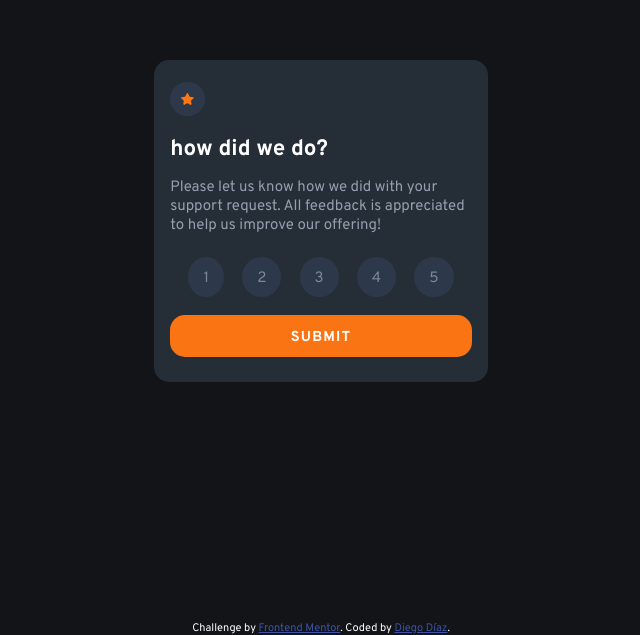
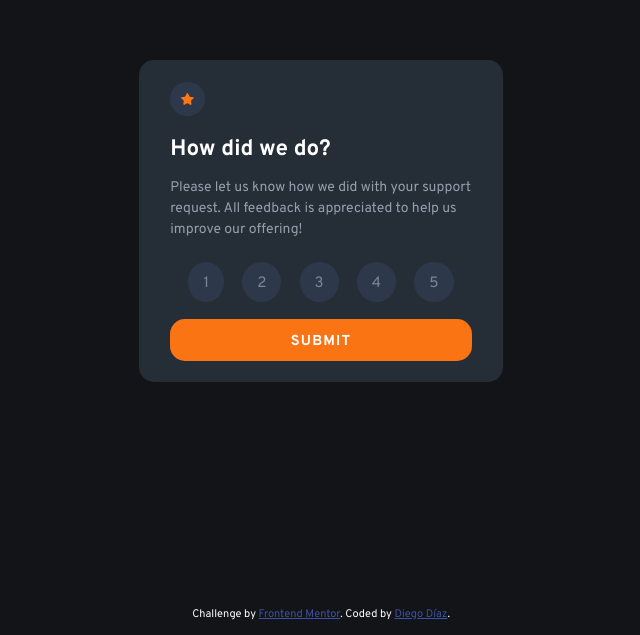
Before and after one commit to dialejo24/Interactive-ranting-component, a plain HTML site: page index.html in a window 1280 px wide. Shown: the part 179-814 px from the top of the page, without its empty margins (319-959 px from the left). Drawn offline with Linux system fonts and the light colour scheme.

Commit message:
small visual designs aspects were changed

```diff
--- a/CSS/style.css
+++ b/CSS/style.css
@@ -35,16 +35,16 @@ body{
 
 .card, .user__answer{
     border-radius: 15px;
-    max-width: 22.3em;
-    padding: 1.5em 1.1em;
-    width: 90%;
+    max-width: 24.3em;
+    padding: 1.5em 2.1em;
+    width: 90.2%;
     background-color: var(--dark-blue);
     color: var(--white);
     height: 21.5em;
 }
 
 .card{
-    transition: all 1s ease-in;
+    transition: transform 1s ease-in;
 }
 
 .card img{
@@ -61,6 +61,8 @@ body{
 .main__para, .para__thanks{
     color:var(--light-gray);
     margin-bottom: 1.5em;
+    line-height: 1.5;
+    font-size: .874rem;
 }
 .radios{
     display: flex;
@@ -99,7 +101,7 @@ button{
     padding-block: .9em .7em;
     font-size: .9rem;
     letter-spacing: 1.2px;
-    transition: all .2s ease-in-out;
+    transition: background-color, color .2s ease-in-out;
     cursor:pointer;
     font-family: 'Overpass', sans-serif;
 }
@@ -152,6 +154,8 @@ button:hover{
 .attribution {
     font-size: 11px; text-align: center;
     color:var(--white);
+    position:absolute;
+    bottom:0;
 }
 .attribution a {
     color: hsl(228, 45%, 44%);
--- a/Javascript/script.js
+++ b/Javascript/script.js
@@ -16,6 +16,7 @@ function getUserRank(e){
                 userAnswer.style.display = "block";
                 userAnswer.classList.add("animation2");
             }, 1000);
+            inputs[i].checked = false;
             return;
         }
     }
--- a/index.html
+++ b/index.html
@@ -18,7 +18,7 @@
         <img src="images/icon-star.svg" alt="company logo">
       </figure>
       <header>
-        <h1 class="main__title">how did we do?</h1>
+        <h1 class="main__title">How did we do?</h1>
       </header>
       <main>
         <p class="main__para">
@@ -60,11 +60,10 @@
       </p>
     </div>
     <!--End of the section-->
-  </div>
-
-  <div class="attribution">
-    Challenge by <a href="https://www.frontendmentor.io?ref=challenge" target="_blank">Frontend Mentor</a>.
-    Coded by <a href="https://www.frontendmentor.io/profile/dialejo24">Diego Díaz</a>.
+    <div class="attribution">
+      Challenge by <a href="https://www.frontendmentor.io?ref=challenge" target="_blank">Frontend Mentor</a>.
+      Coded by <a href="https://www.frontendmentor.io/profile/dialejo24">Diego Díaz</a>.
+    </div>
   </div>
 </body>
 </html>
```
